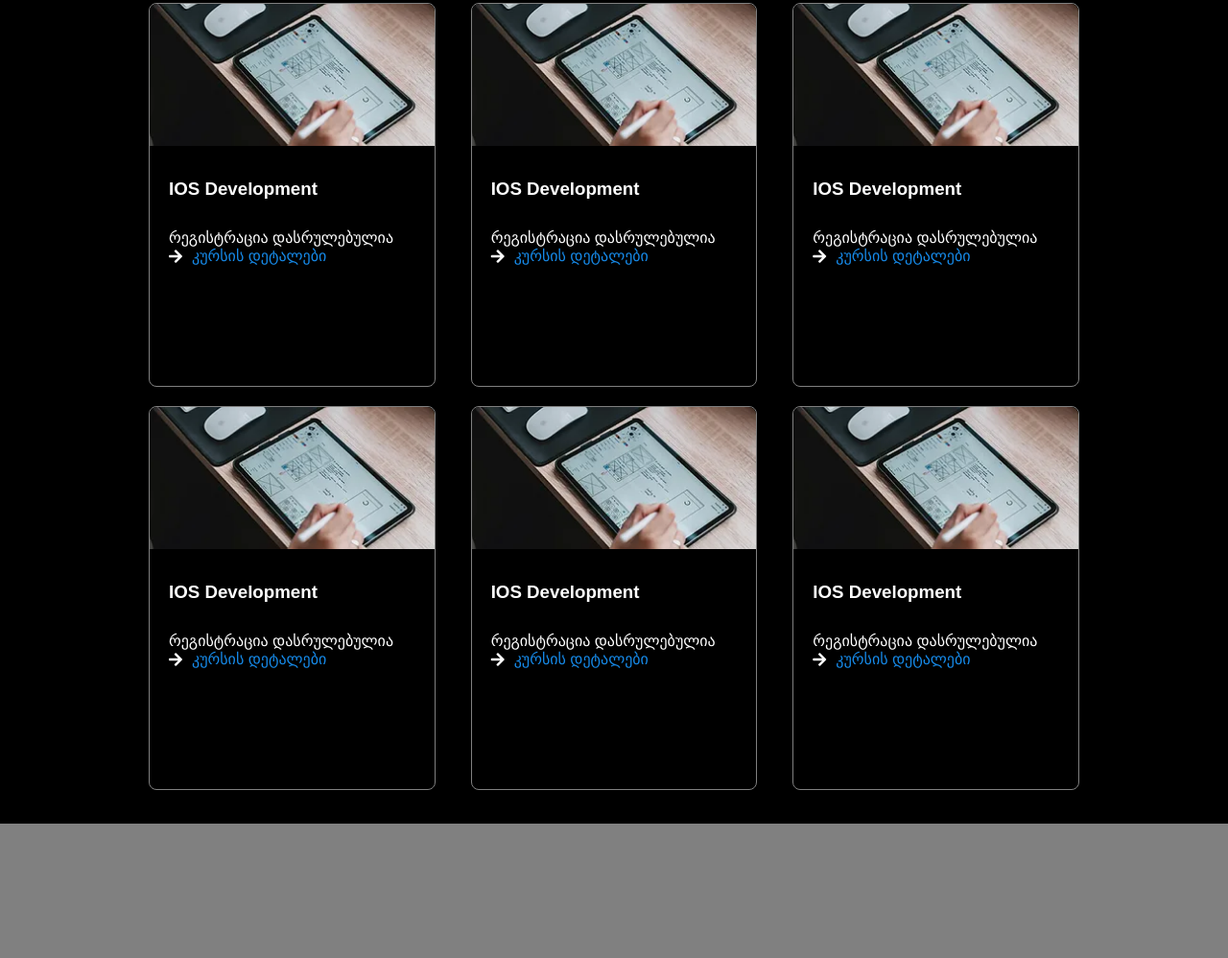
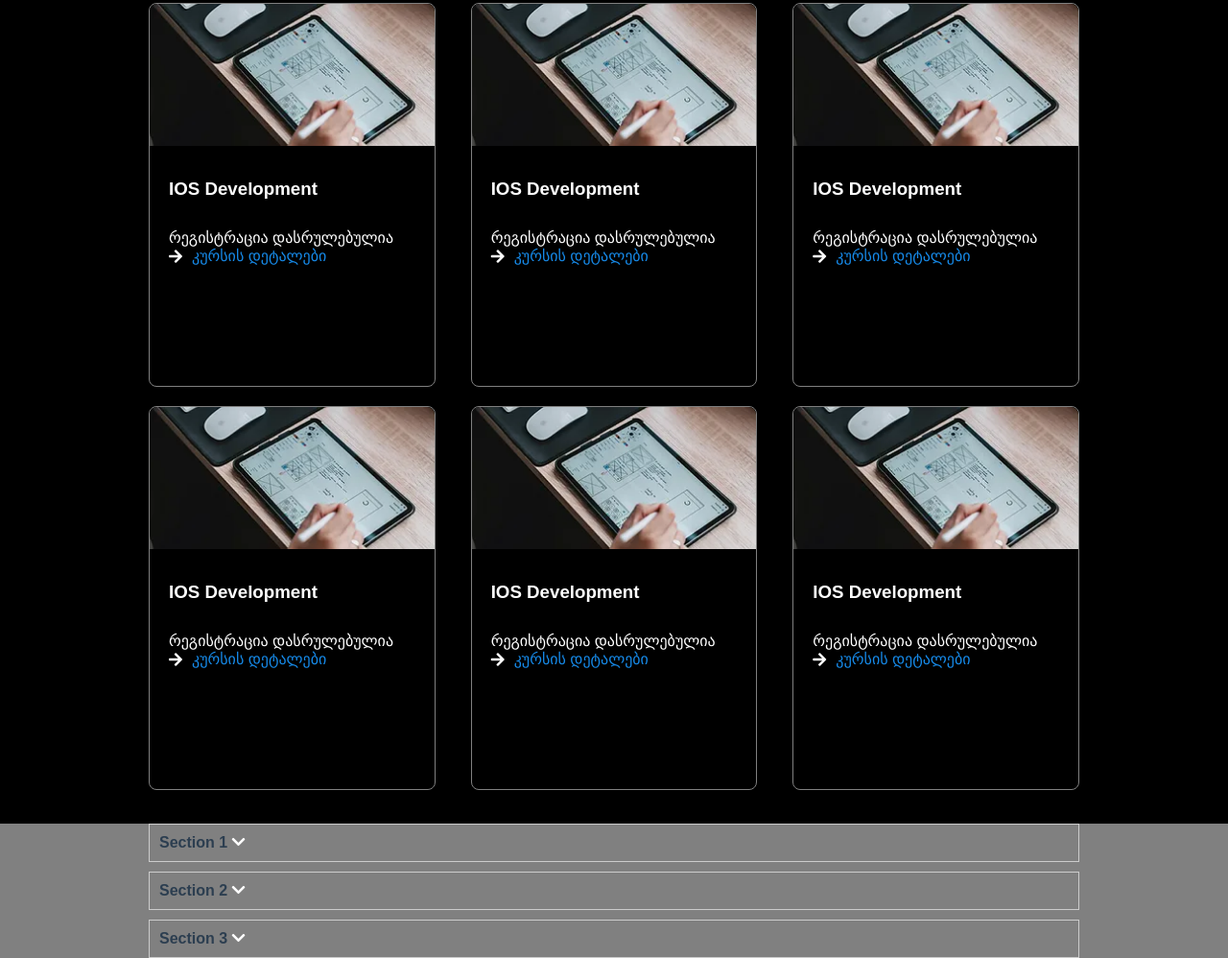
Before and after one commit to giorgibaramidze/TBC-project, a plain HTML site: page index.html in a window 1280 px wide. Shown: the part 1069-2067 px from the top of the page at 96% size. Before the commit the page ends 1927 px from the top, so only its background shows below. Drawn offline with Linux system fonts and the light colour scheme.

Commit message:
build accordion skeletion

```diff
--- a/css/styles.css
+++ b/css/styles.css
@@ -119,6 +119,26 @@ header {
   }
 }
 
+.accordion-section {
+  border: 1px solid #ccc;
+  margin-bottom: 10px;
+  color: #2c3e50;
+}
+
+.accordion-header {
+  padding: 10px;
+  cursor: pointer;
+  font-weight: bold;
+  color: #2c3e50;
+}
+
+.accordion-content {
+  display: none;
+  padding: 10px;
+  color: #2c3e50;
+}
+
+
 
 @media only screen and (max-width: 700px) {
   header nav ul {
--- a/index.html
+++ b/index.html
@@ -166,8 +166,31 @@
           </div>
         </div>
       </section>
+
+      <section>
+        <div class="container">
+
+          <div class="accordion-section" onclick="toggleAccordion(1)">
+            <div class="accordion-header">Section 1 <i class="fas fa-chevron-down"></i></div>
+            <div class="accordion-content">This is the content for Section 1.</div>
+          </div>
+
+          <div class="accordion-section" onclick="toggleAccordion(2)">
+            <div class="accordion-header">Section 2 <i class="fas fa-chevron-down"></i></div>
+            <div class="accordion-content">This is the content for Section 2.</div>
+          </div>
+
+          <div class="accordion-section" onclick="toggleAccordion(3)">
+            <div class="accordion-header">Section 3 <i class="fas fa-chevron-down"></i></div>
+            <div class="accordion-content">This is the content for Section 3.</div>
+          </div>
+
+        </div>
+      </section>
+
     </main>
 
-    <script type="module" src="/js/index.js"></script>
+
+    <script src="/js/index.js"></script>
   </body>
 </html>
--- a/js/index.js
+++ b/js/index.js
@@ -0,0 +1,44 @@
+function toggleAccordion(sectionNumber) {
+    const section = document.querySelector(`.accordion-section:nth-child(${sectionNumber})`);
+
+    if (section) {
+      const content = section.querySelector('.accordion-content');
+      const arrowIcon = section.querySelector('i');
+
+      // Toggle display for the clicked section
+      content.style.display = content.style.display === 'block' ? 'none' : 'block';
+
+      // Toggle arrow direction for the clicked section
+      toggleArrowDirection(arrowIcon);
+
+      // Hide content and reset arrow direction for other sections
+      document.querySelectorAll('.accordion-section').forEach((otherSection) => {
+        if (otherSection !== section) {
+          const otherContent = otherSection.querySelector('.accordion-content');
+          const otherArrowIcon = otherSection.querySelector('i');
+
+          if (otherContent) {
+            otherContent.style.display = 'none';
+          }
+
+          if (otherArrowIcon) {
+            resetArrowDirection(otherArrowIcon);
+          }
+        }
+      });
+    }
+  }
+
+  function toggleArrowDirection(arrowIcon) {
+    if (arrowIcon) {
+      arrowIcon.classList.toggle('fa-chevron-down');
+      arrowIcon.classList.toggle('fa-chevron-up');
+    }
+  }
+
+  function resetArrowDirection(arrowIcon) {
+    if (arrowIcon) {
+      arrowIcon.classList.remove('fa-chevron-up');
+      arrowIcon.classList.add('fa-chevron-down');
+    }
+  }
```
